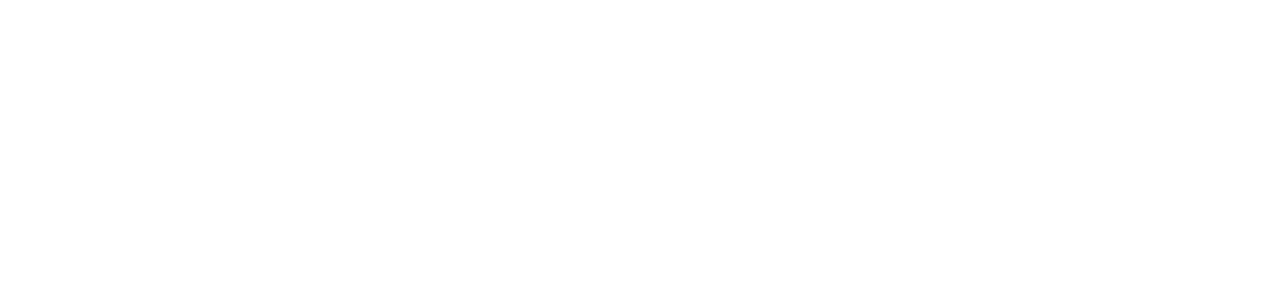
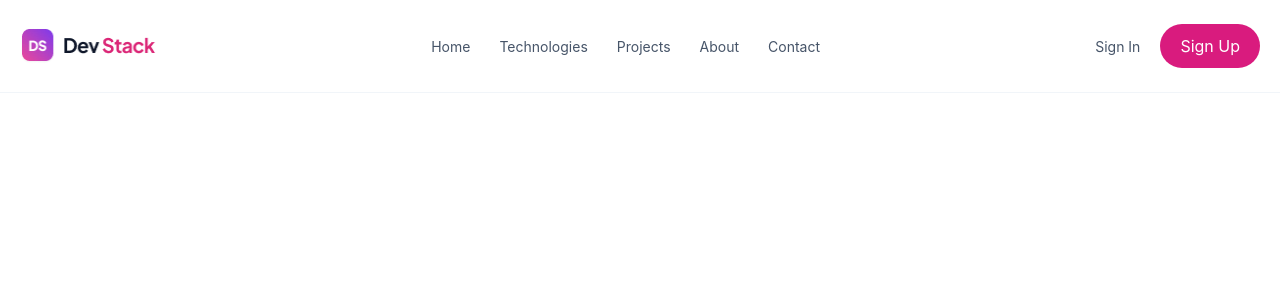
Before and after one commit to Shihab-ProDev/dev-stack-project, a React (Vite) app: page / in a window 1280 px wide. Shown: the top 300 px of the page. Built offline with nearby package versions, Linux system fonts and the light colour scheme.

Commit message:
Header design completed

```diff
--- a/src/component/header.tsx
+++ b/src/component/header.tsx
@@ -1,6 +1,30 @@
 const Header = () => {
     return (
-        <div className="">
+        <div className="border-b border-b-[#F1F5F9] py-6 px-5">
+            <div className="container mx-auto flex justify-between items-center">
+
+                {/* logo */}
+
+                <img src="/src/assets/logo-text.png"  className="w-[136px]"/>
+
+                {/* menu items */}
+
+                <ul className="flex gap-[29px] text-[14px]">
+                    <li className="text-[#475569] hover:text-[#DB2777]"><a href="#">Home</a></li>
+                    <li className="text-[#475569] hover:text-[#DB2777]"><a href="#">Technologies</a></li>
+                    <li className="text-[#475569] hover:text-[#DB2777]"><a href="#">Projects</a></li>
+                    <li className="text-[#475569] hover:text-[#DB2777]"><a href="#">About</a></li>
+                    <li className="text-[#475569] hover:text-[#DB2777]"><a href="#">Contact</a></li>
+                </ul>
+
+                {/* Buttons */}
+
+                <div className="flex items-center gap-5">
+                    <a href="#" className="text-[14px] text-[#475569] hover:text-[#DB2777]">Sign In</a>
+
+                    <button className="py-[10px] px-5 bg-[#D91B7E] rounded-4xl text-white"><a href="#">Sign Up</a></button>
+                </div>
+            </div>
 
         </div>
     );
```
